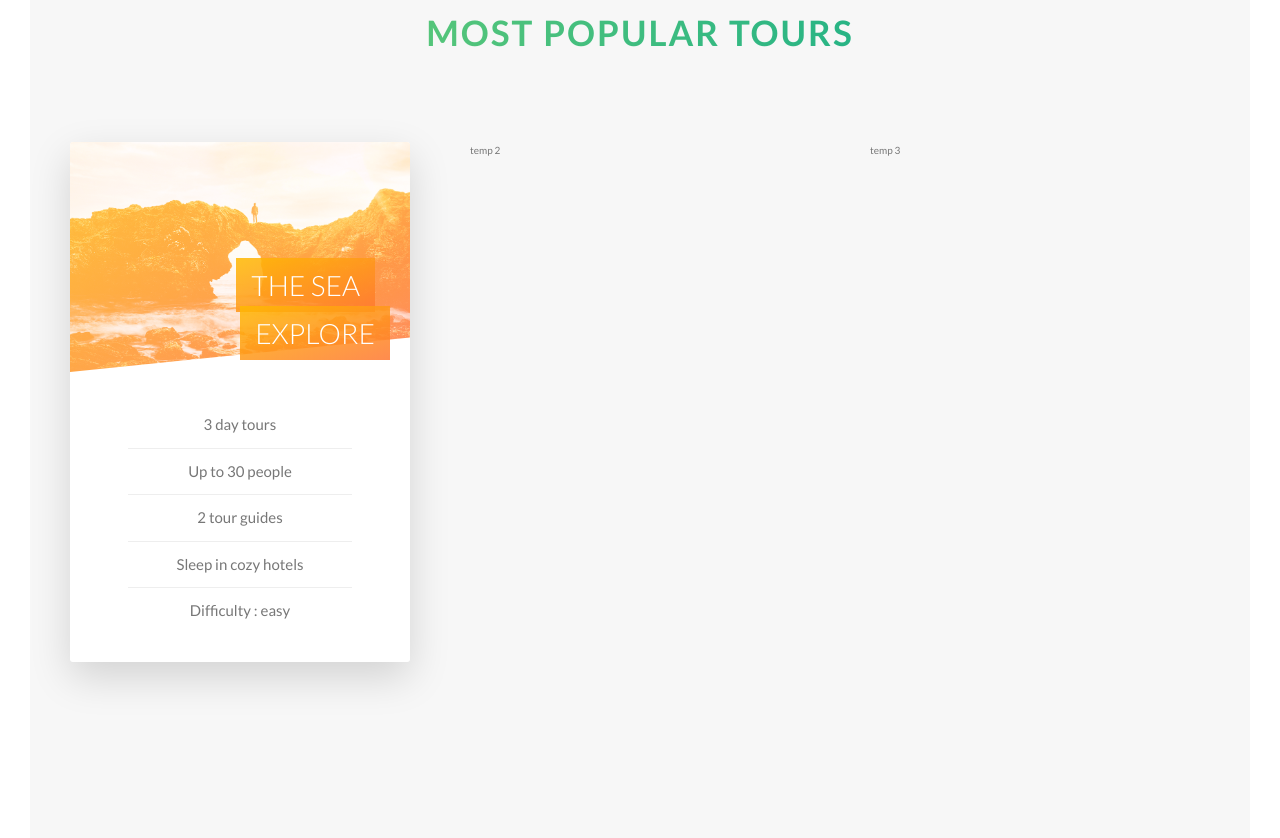
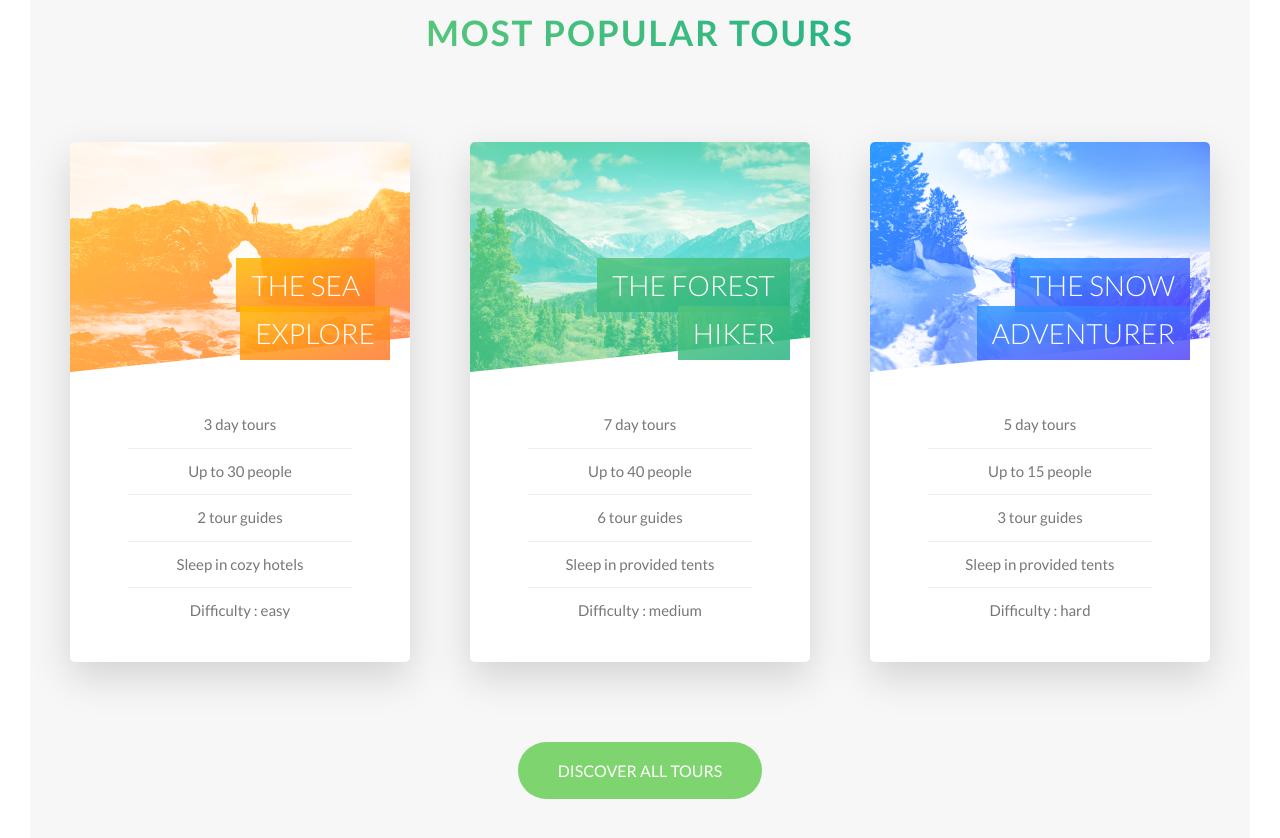
Before and after one commit to jsi-webdev/Natour_clone_responsive_website, a website: page index.html in a window 1280 px wide. Shown: the part 2280-3118 px from the top of the page. Drawn offline with Linux system fonts and the light colour scheme.

Commit message:
Re #17 TOURS #3 - card back side styling / btn--green

```diff
--- a/index.html
+++ b/index.html
@@ -153,12 +153,79 @@
               </div>
             </div>
             <div class="card__side card__side--back card__side--back-1">
-              BACK
+              <div class="card__cta">
+                <div class="card__price-box">
+                  <div class="card__price-only">Only</div>
+                  <div class="card__price-value">$297</div>
+                </div>
+                <a href="" class="btn btn--white">Book now!</a>
+              </div>
             </div>
           </div>
         </div>
-        <div class="col-1-of-3">temp 2</div>
-        <div class="col-1-of-3">temp 3</div>
+        <div class="col-1-of-3">
+          <div class="card">
+            <div class="card__side card__side--front">
+              <div class="card__picture card__picture--2">&nbsp;</div>
+              <h4 class="card__heading">
+                <span class="card__heading-span card__heading-span--2">
+                  The forest hiker
+                </span>
+              </h4>
+              <div class="card__details">
+                <ul>
+                  <li>7 day tours</li>
+                  <li>Up to 40 people</li>
+                  <li>6 tour guides</li>
+                  <li>Sleep in provided tents</li>
+                  <li>Difficulty : medium</li>
+                </ul>
+              </div>
+            </div>
+            <div class="card__side card__side--back card__side--back-2">
+              <div class="card__cta">
+                <div class="card__price-box">
+                  <div class="card__price-only">Only</div>
+                  <div class="card__price-value">$497</div>
+                </div>
+                <a href="" class="btn btn--white">Book now!</a>
+              </div>
+            </div>
+          </div>
+        </div>
+        <div class="col-1-of-3">
+          <div class="card">
+            <div class="card__side card__side--front">
+              <div class="card__picture card__picture--3">&nbsp;</div>
+              <h4 class="card__heading">
+                <span class="card__heading-span card__heading-span--3">
+                  The snow adventurer
+                </span>
+              </h4>
+              <div class="card__details">
+                <ul>
+                  <li>5 day tours</li>
+                  <li>Up to 15 people</li>
+                  <li>3 tour guides</li>
+                  <li>Sleep in provided tents</li>
+                  <li>Difficulty : hard</li>
+                </ul>
+              </div>
+            </div>
+            <div class="card__side card__side--back card__side--back-3">
+              <div class="card__cta">
+                <div class="card__price-box">
+                  <div class="card__price-only">Only</div>
+                  <div class="card__price-value">$897</div>
+                </div>
+                <a href="" class="btn btn--white">Book now!</a>
+              </div>
+            </div>
+          </div>
+        </div>
+      </div>
+      <div class="u-center-text u-margin-top-huge">
+        <a href="#" class="btn btn--green">Discover all tours</a>
       </div>
     </section>
 
--- a/sass/base/_utilities.scss
+++ b/sass/base/_utilities.scss
@@ -11,3 +11,10 @@
 .u-margin-bottom-big {
   margin-bottom: 8rem;
 }
+
+.u-margin-top-big {
+  margin-top: 8rem;
+}
+.u-margin-top-huge {
+  margin-top: 8rem;
+}
--- a/sass/components/_button.scss
+++ b/sass/components/_button.scss
@@ -49,6 +49,11 @@
     }
   }
 
+  &--green {
+    background-color: $color-primary;
+    color: $color-white;
+  }
+
   &--animated {
     animation: moveInBottom 0.5s ease-out 0.5s backwards;
   }
--- a/sass/components/_card.scss
+++ b/sass/components/_card.scss
@@ -14,7 +14,7 @@
     overflow: hidden;
     width: 100%;
     backface-visibility: hidden;
-    border-radius: 0.3rem;
+    border-radius: 0.5rem;
     box-shadow: $box-shadow-4;
 
     &--front {
@@ -29,6 +29,22 @@
           to right bottom,
           $color-secondary-light,
           $color-secondary-dark
+        );
+      }
+
+      &-2 {
+        background-image: linear-gradient(
+          to right bottom,
+          $color-primary-light,
+          $color-primary-dark
+        );
+      }
+
+      &-3 {
+        background-image: linear-gradient(
+          to right bottom,
+          $color-tertiary-light,
+          $color-tertiary-dark
         );
       }
     }
@@ -58,6 +74,24 @@
         ),
         url(../img/nat-5.jpg);
     }
+
+    &--2 {
+      background-image: linear-gradient(
+          to right bottom,
+          $color-primary-light,
+          $color-primary-dark
+        ),
+        url(../img/nat-6.jpg);
+    }
+
+    &--3 {
+      background-image: linear-gradient(
+          to right bottom,
+          $color-tertiary-light,
+          $color-tertiary-dark
+        ),
+        url(../img/nat-7.jpg);
+    }
   }
 
   &__heading {
@@ -84,6 +118,22 @@
         rgba($color-secondary-dark, 0.85)
       );
     }
+
+    &--2 {
+      background-image: linear-gradient(
+        to right bottom,
+        rgba($color-primary-light, 0.85),
+        rgba($color-primary-dark, 0.85)
+      );
+    }
+
+    &--3 {
+      background-image: linear-gradient(
+        to right bottom,
+        rgba($color-tertiary-light, 0.85),
+        rgba($color-tertiary-dark, 0.85)
+      );
+    }
   }
 
   &__details {
@@ -105,4 +155,30 @@
       }
     }
   }
+
+  // BACK SIDE STYLING
+  &__cta {
+    position: absolute;
+    top: 50%;
+    left: 50%;
+    transform: translate(-50%, -50%);
+    text-align: center;
+    width: 90%;
+  }
+
+  &__price-box {
+    color: $color-white;
+    text-align: center;
+    margin-bottom: 8rem;
+  }
+
+  &__price-only {
+    font-size: 1.5rem;
+    text-transform: uppercase;
+  }
+
+  &__price-value {
+    font-size: 6rem;
+    font-weight: 100;
+  }
 }
```
Also changed, not shown: css/style.css.
